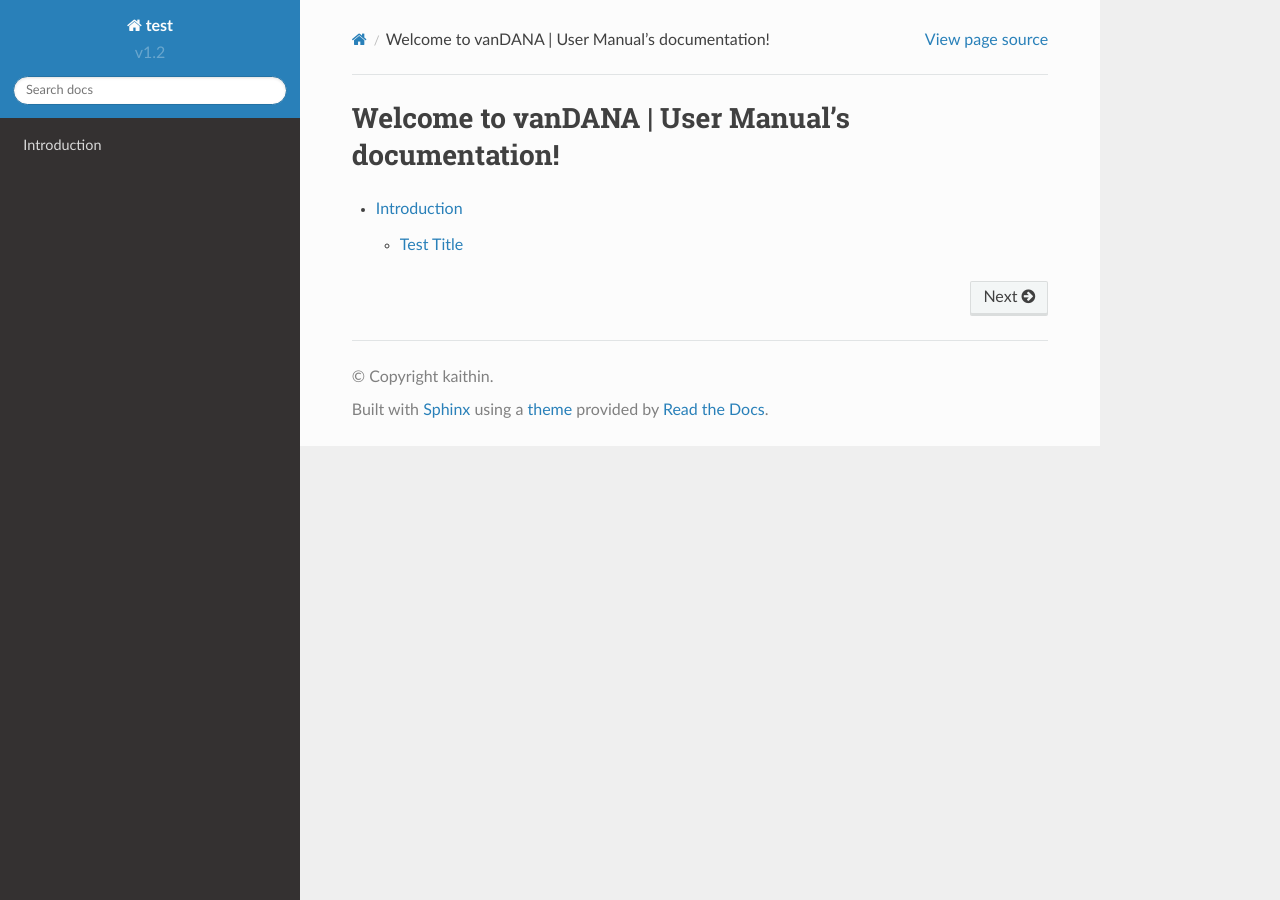
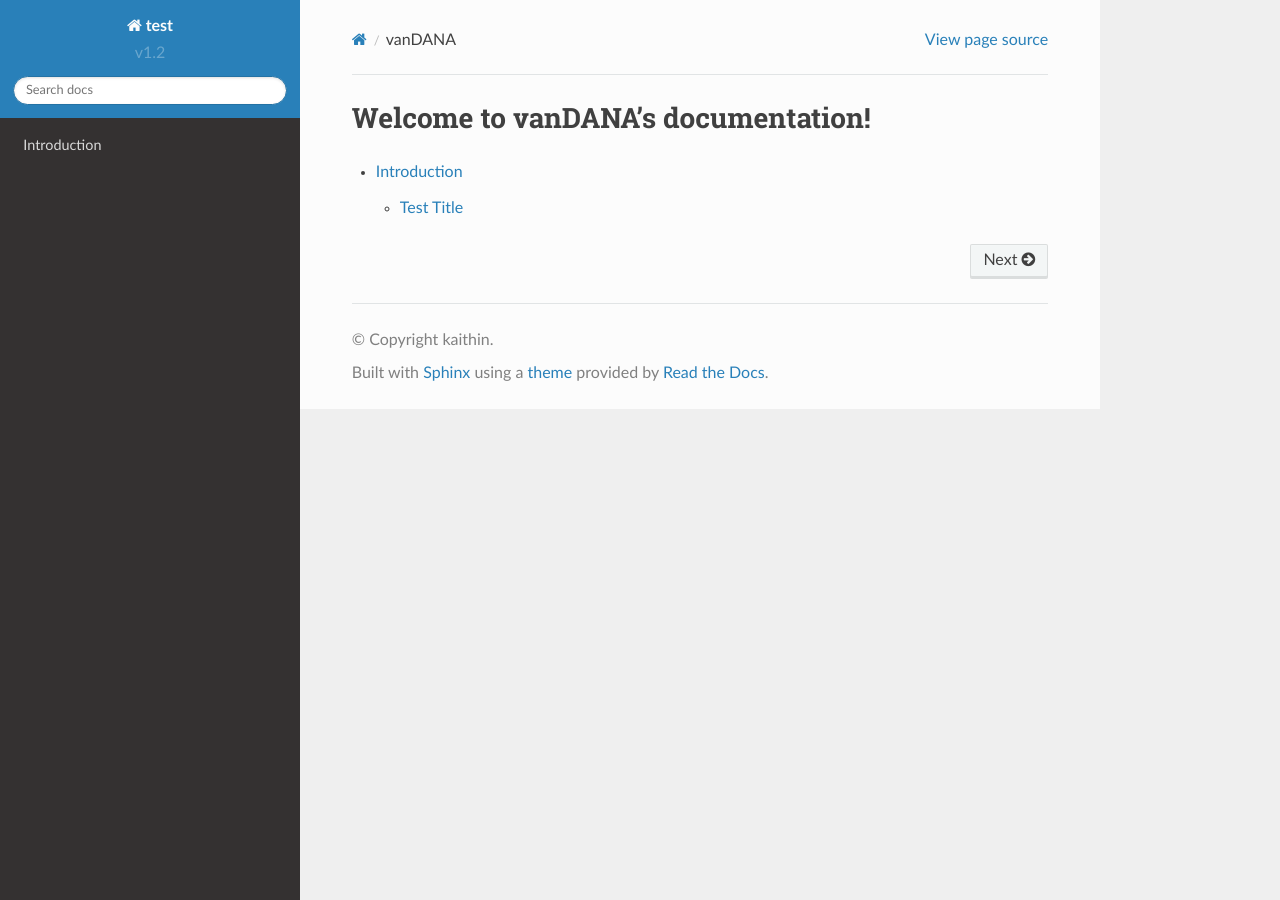
Before and after one commit to kaithin5/test, a Sphinx documentation site: the page built from docs/source/index.rst, in a window 1280 px wide. Built offline with Sphinx 7.4.7 and the Read the Docs theme 2.0.0, drawn with Linux system fonts in a browser that asks for light colours; pages that are not in the unit, such as notebooks, are missing from menus.

Commit message:
Update index.rst

```diff
--- a/docs/source/index.rst
+++ b/docs/source/index.rst
@@ -2,9 +2,11 @@
    sphinx-quickstart on Fri Feb 10 19:20:32 2023.
    You can adapt this file completely to your liking, but it should at least
    contain the root `toctree` directive.
+.. title:: vanDANA
 
-Welcome to vanDANA | User Manual's documentation!
-=================================================
+===================================
+Welcome to vanDANA's documentation!
+===================================
 
 .. toctree::
    :maxdepth: 3
```
